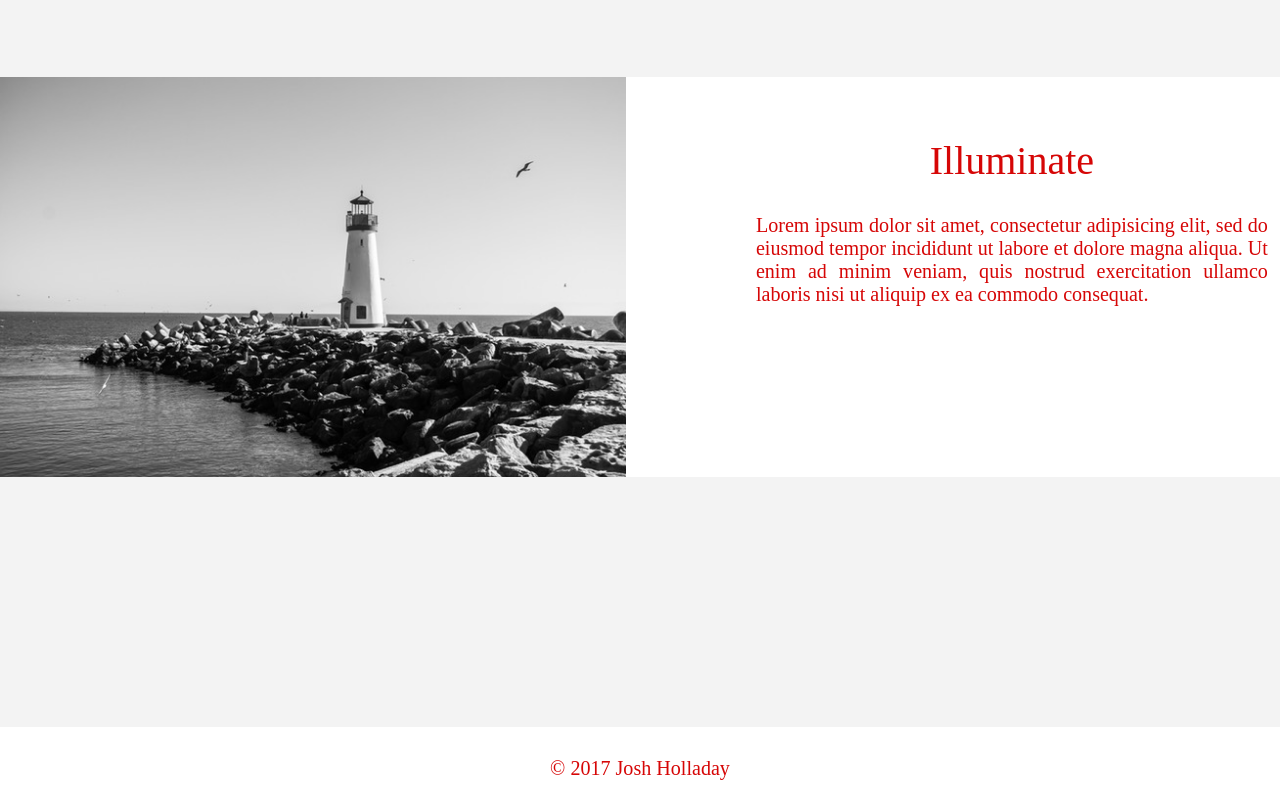
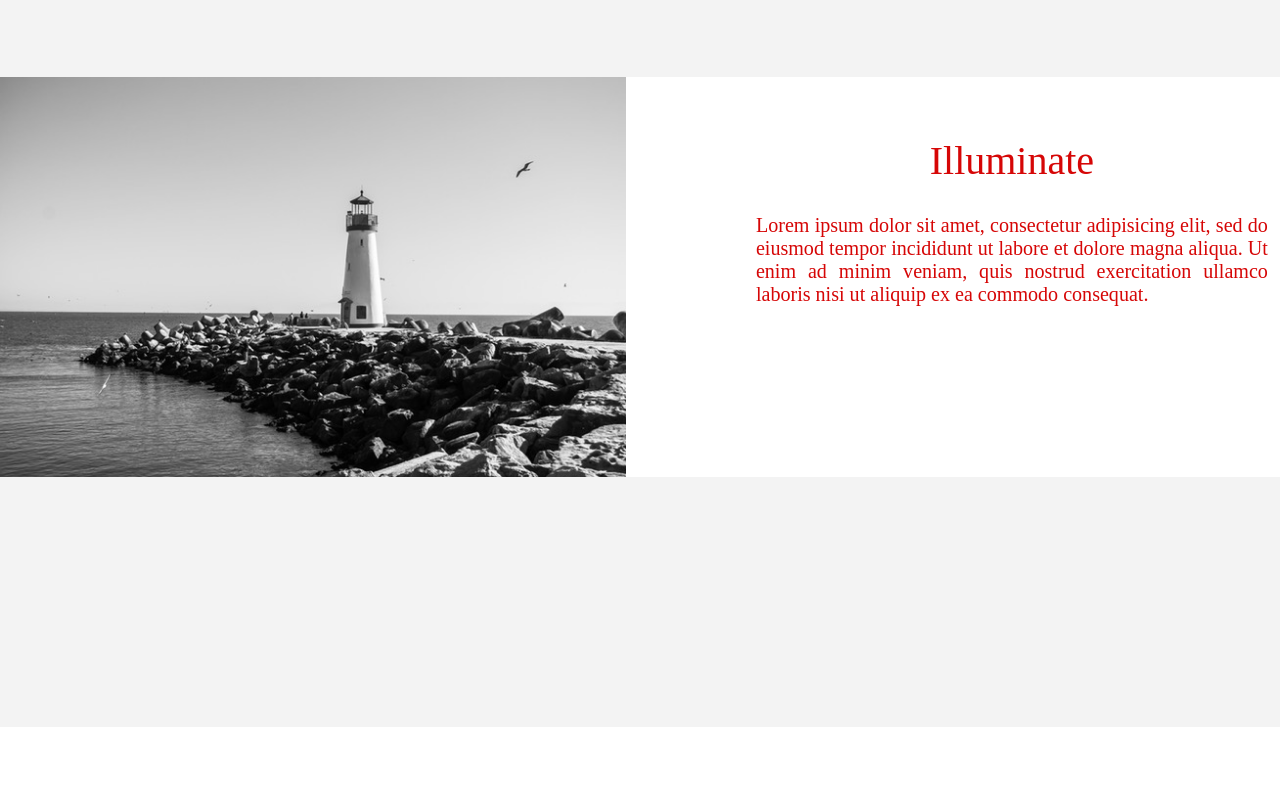
Before and after one commit to joshin-run-tiy/white, a website built with webpack: page index.html in a window 1280 px wide. Shown: the part 9373-10173 px from the top of the page. After the commit the page ends 10100 px from the top, so only its background shows below. Built offline with nearby package versions, Linux system fonts and the light colour scheme.

Commit message:
Fix (test) Branch test; Test if changes on Dev branch effect master

```diff
--- a/index.html
+++ b/index.html
@@ -122,7 +122,7 @@
 
     <div class="spacer--footer"></div>
 
-    <footer><p class="p--footer">&copy; 2017 Josh Holladay</p></footer>
+    <!-- <footer><p class="p--footer">&copy; 2017 Josh Holladay</p></footer> -->
     <script type="text/javascript" src="./dist/bundle.js"></script>
   </body>
 </html>
```
